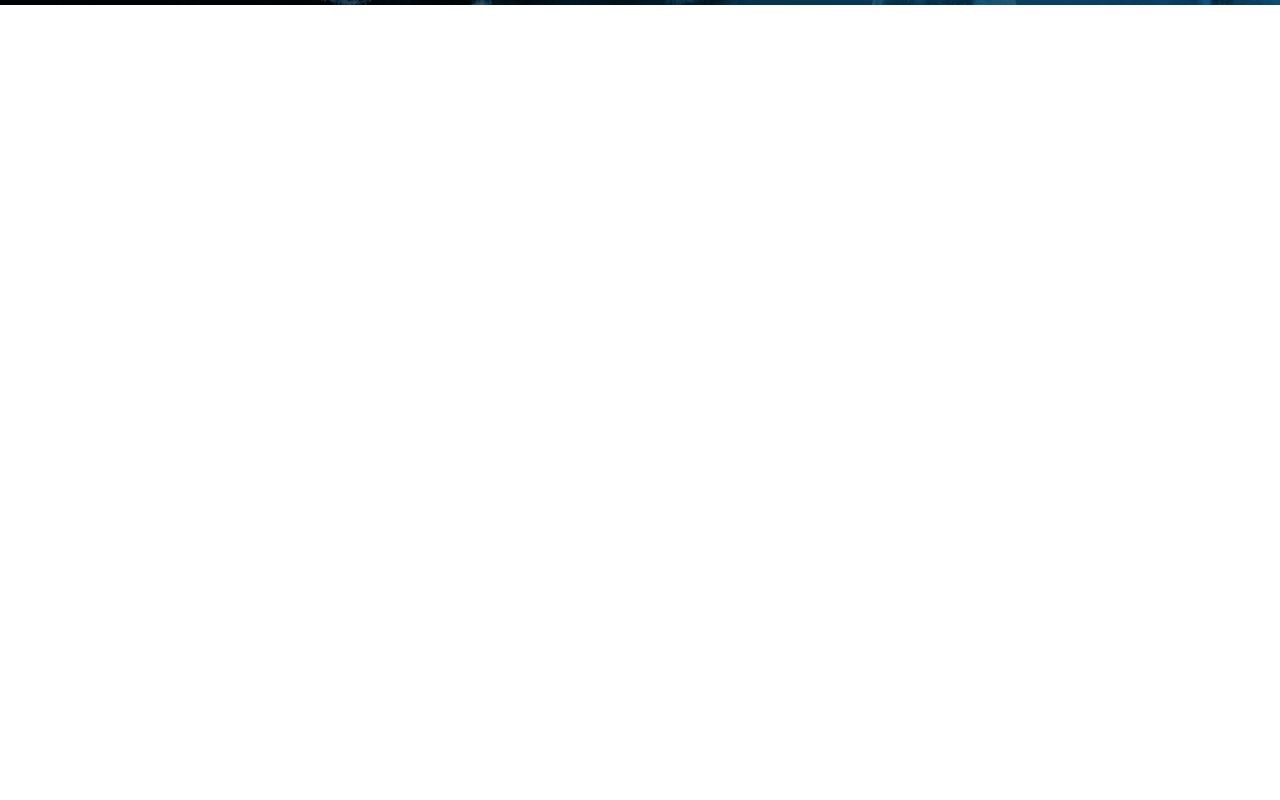
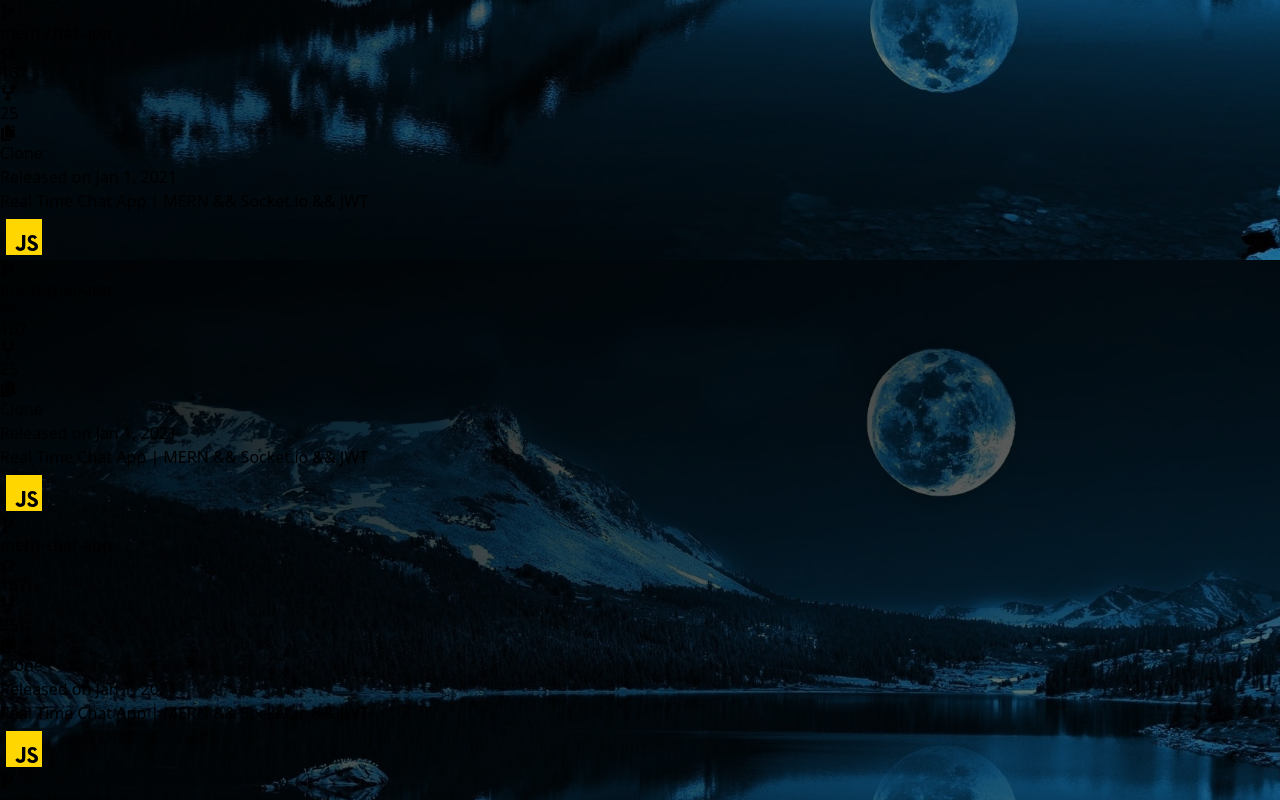
Before and after one commit to dharmenderchoudhary99/GitHub-Clone, a React (Vite) app in the folder frontend/: page / in a window 1280 px wide. Shown: the part 1340-2140 px from the top of the page. Before the commit the page ends 1345 px from the top, so only its background shows below. Built offline with nearby package versions, Linux system fonts and the light colour scheme; the HTML template or start-up script is replaced by a standard one.

Commit message:
Adding repos to the profile

```diff
--- /dev/null
+++ b/frontend/src/components/Repo.jsx
@@ -0,0 +1,54 @@
+import { FaCodeBranch, FaCopy, FaRegStar } from "react-icons/fa";
+import { FaCodeFork } from "react-icons/fa6";
+
+const Repo = () => {
+    return (
+		<li className='mb-10 ms-7'>
+			<span
+				className='absolute flex items-center justify-center w-6 h-6 bg-blue-100
+			rounded-full -start-3 ring-8 ring-white'
+			>
+				<FaCodeBranch className='w-5 h-5 text-blue-800' />
+			</span>
+			<div className='flex gap-2 items-center flex-wrap'>
+				<a
+					href={"https://github.com/burakorkmez/mern-chat-app"}
+					target='_blank'
+					rel='noreferrer'
+					className='flex items-center gap-2 text-lg font-semibold'
+				>
+					mern-chat-app
+				</a>
+				<span
+					className='bg-yellow-100 text-yellow-800 text-xs font-medium px-2.5
+					py-0.5 rounded-full flex items-center gap-1'
+				>
+					<FaRegStar /> 167
+				</span>
+				<span
+					className='bg-purple-100 text-purple-800 text-xs font-medium
+					 px-2.5 py-0.5 rounded-full flex items-center gap-1'
+				>
+					<FaCodeFork /> 25
+				</span>
+				<span
+					className='cursor-pointer bg-green-100 text-green-800 text-xs
+					font-medium px-2.5 py-0.5 rounded-full flex items-center gap-1'
+				>
+					<FaCopy /> Clone
+				</span>
+			</div>
+
+			<time
+				className='block my-1 text-xs font-normal leading-none
+			 text-gray-400'
+			>
+				Released on Jan 1, 2021
+			</time>
+			<p className='mb-4 text-base font-normal text-gray-500'>Real Time Chat App | MERN && Socket.io && JWT</p>
+			<img src={"/javascript.svg"} alt='Programming language icon' className='h-8' />
+		</li>
+	);
+};
+
+export default Repo
--- a/frontend/src/components/Repos.jsx
+++ b/frontend/src/components/Repos.jsx
@@ -1,11 +1,19 @@
-
+import Repo from './Repo'
 
 const Repos = () => {
   return (
-    <div>
-
-    </div>
-  )
-}
+		<div className={`lg:w-2/3 w-full bg-glass rounded-lg px-8 py-6`}>
+			<ol className='relative border-s border-gray-200'>
+				<Repo />
+				<Repo />
+				<Repo />
+				<Repo />
+				<Repo />
+				<Repo />
+				<Repo />
+			</ol>
+		</div>
+	);
+};
 
 export default Repos
```
Also changed, not shown: frontend/src/components/Spinner.jsx (added, +27 -0 lines).
